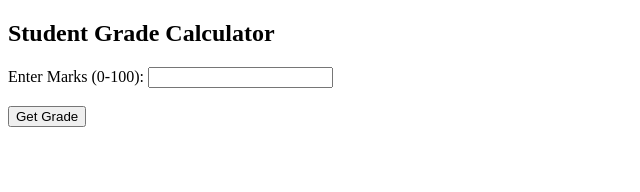
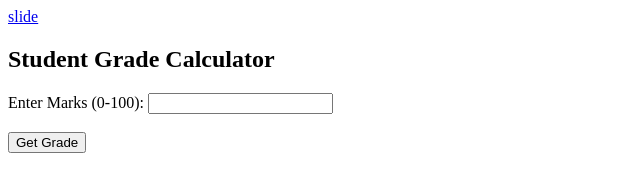
Before and after one commit to Ramya7689/new, a plain HTML site: page index.html in a window 1280 px wide. Shown: the whole page, without its empty margins (0-640 px from the left). Drawn offline with Linux system fonts and the light colour scheme.

Commit message:
index.html

```diff
--- a/index.html
+++ b/index.html
@@ -2,6 +2,8 @@
 <html>
 <head>
   <title>Grade Calculator</title>
+  <a href="3-2.html">slide</a>
+
 </head>
 <body>
   <h2>Student Grade Calculator</h2>
```
